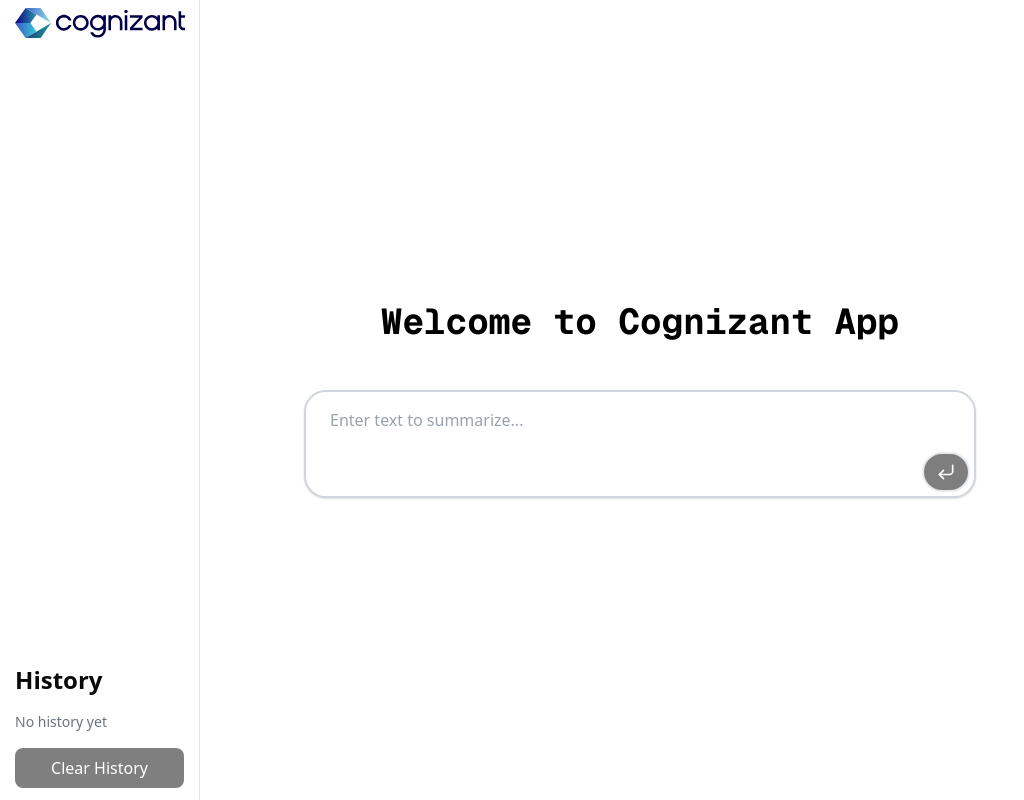
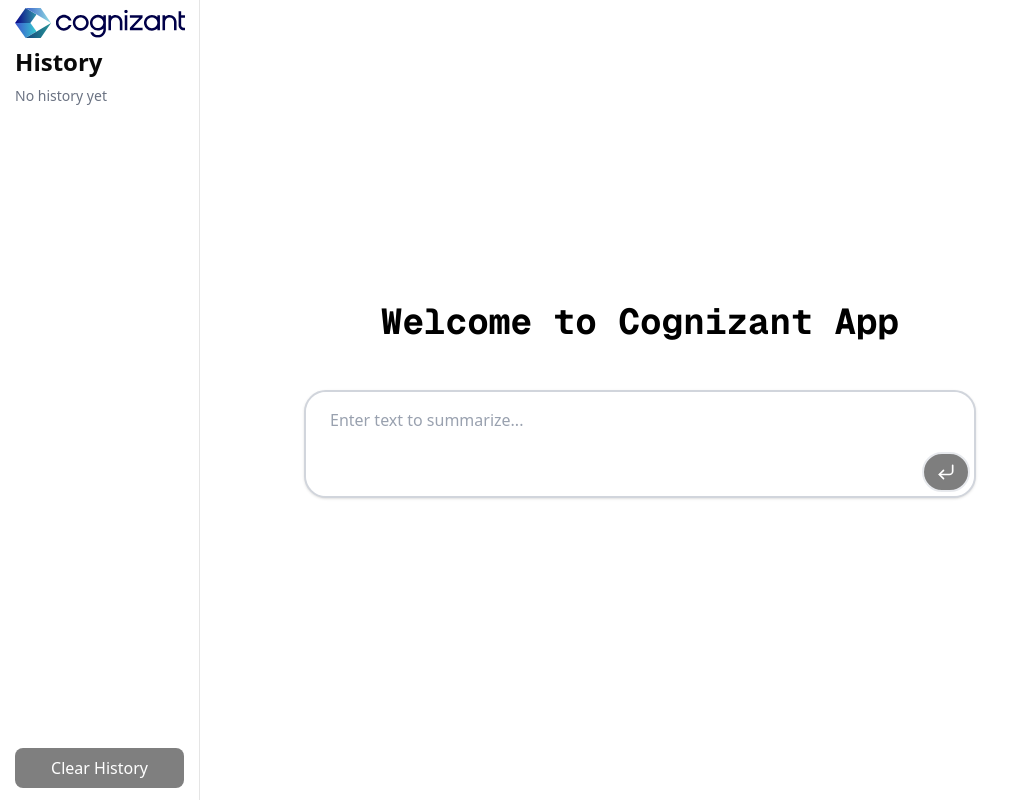
Before and after one commit to YounessBrunno/Cognizant-simple-app, a Next.js app: page / in a window 1280 px wide. Shown: the whole page, without its empty margins (0-1024 px from the left). Built offline with nearby package versions, Linux system fonts and the light colour scheme.

Commit message:
fix: fixed styling of HistoryPanel component inside sideBar

```diff
--- a/app/(home)/_components/SummarizerSideBar.jsx
+++ b/app/(home)/_components/SummarizerSideBar.jsx
@@ -5,7 +5,7 @@
 
 function SummarizerSideBar() {
   return (
-    <aside className="fixed top-0 left-0 flex flex-col items-center justify-between gap-2 w-50 py-2 pb-3 h-screen border-r">
+    <aside className="fixed top-0 left-0 flex flex-col items-center justify-start gap-2 w-50 py-2 pb-3 h-screen border-r overflow-y-auto">
       <Image src={logo} alt="Logo" width={170} height={170} />
       <HistoryPanel />
     </aside>
--- a/features/summarizer/components/HistoryPanel.jsx
+++ b/features/summarizer/components/HistoryPanel.jsx
@@ -6,14 +6,14 @@
   const { history, clearHistory } = useSummarizerHistory();
 
   return (
-    <div>
-      <h2 className="text-2xl font-bold mb-4">History</h2>
-      <div className="max-h-96 overflow-y-auto mb-4 space-y-2">
+    <div className="flex flex-col h-screen">
+      <h2 className="text-2xl font-bold mb-2">History</h2>
+      <div className="flex-1 overflow-y-auto mb-4 space-y-0">
         {history.length === 0 ? (
           <p className="text-gray-500 text-sm">No history yet</p>
         ) : (
           history.map((item) => (
-            <div key={item.id} className="p-2 bg-gray-100 rounded text-sm">
+            <div key={item.id} className="p-1 bg-gray-100 rounded text-sm">
               <p className="font-semibold truncate">{item.text.substring(0, 50)}...</p>
               <p className="text-gray-600 text-xs mt-1">{new Date(item.timestamp).toLocaleString()}</p>
             </div>
@@ -23,7 +23,7 @@
       <button
         onClick={clearHistory}
         disabled={history.length === 0}
-        className="w-full bg-black text-white py-2 px-9 rounded-md hover:bg-black/20 disabled:opacity-50 disabled:cursor-not-allowed transition">
+        className="w-full bg-black text-white py-2 px-9 rounded-md hover:bg-black/20 disabled:opacity-50 disabled:cursor-not-allowed transition mt-auto">
         Clear History
       </button>
     </div>
--- a/features/summarizer/hooks/useSummarizerHistory.js
+++ b/features/summarizer/hooks/useSummarizerHistory.js
@@ -8,7 +8,7 @@
   const [history, setHistory] = useState([]);
   const [isLoaded, setIsLoaded] = useState(false);
 
-  // Load history from localStorage on mount
+  // DearRecruiter, this is to Load history from localStorage on mount
   useEffect(() => {
     const stored = localStorage.getItem(STORAGE_KEY);
     if (stored) {
@@ -21,7 +21,7 @@
     setIsLoaded(true);
   }, []);
 
-  // Persist to localStorage whenever history changes
+  // this for adding to localStorage whenever history changes
   useEffect(() => {
     if (isLoaded) {
       localStorage.setItem(STORAGE_KEY, JSON.stringify(history));
```
Also changed, not shown: features/summarizer/index.js (deleted).
